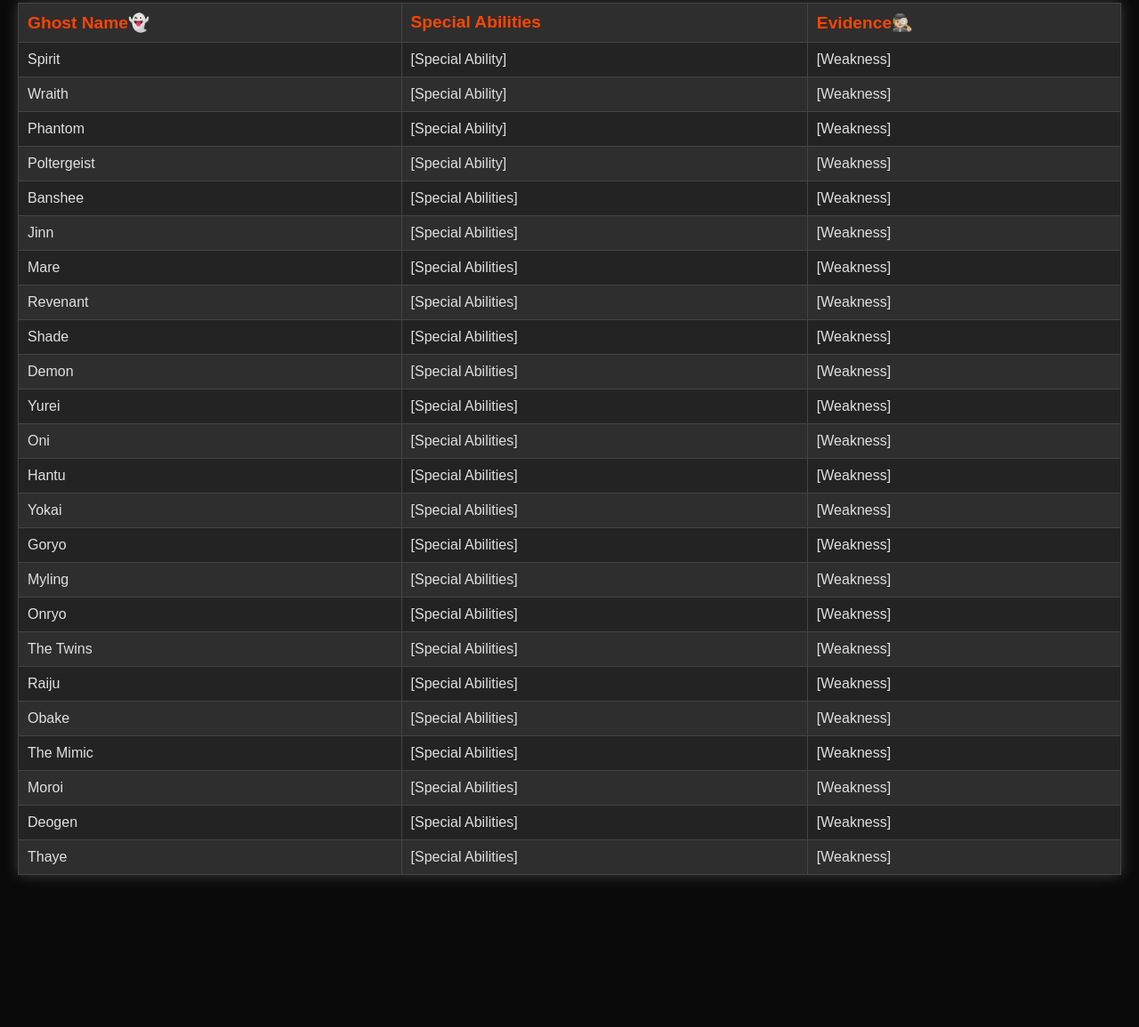
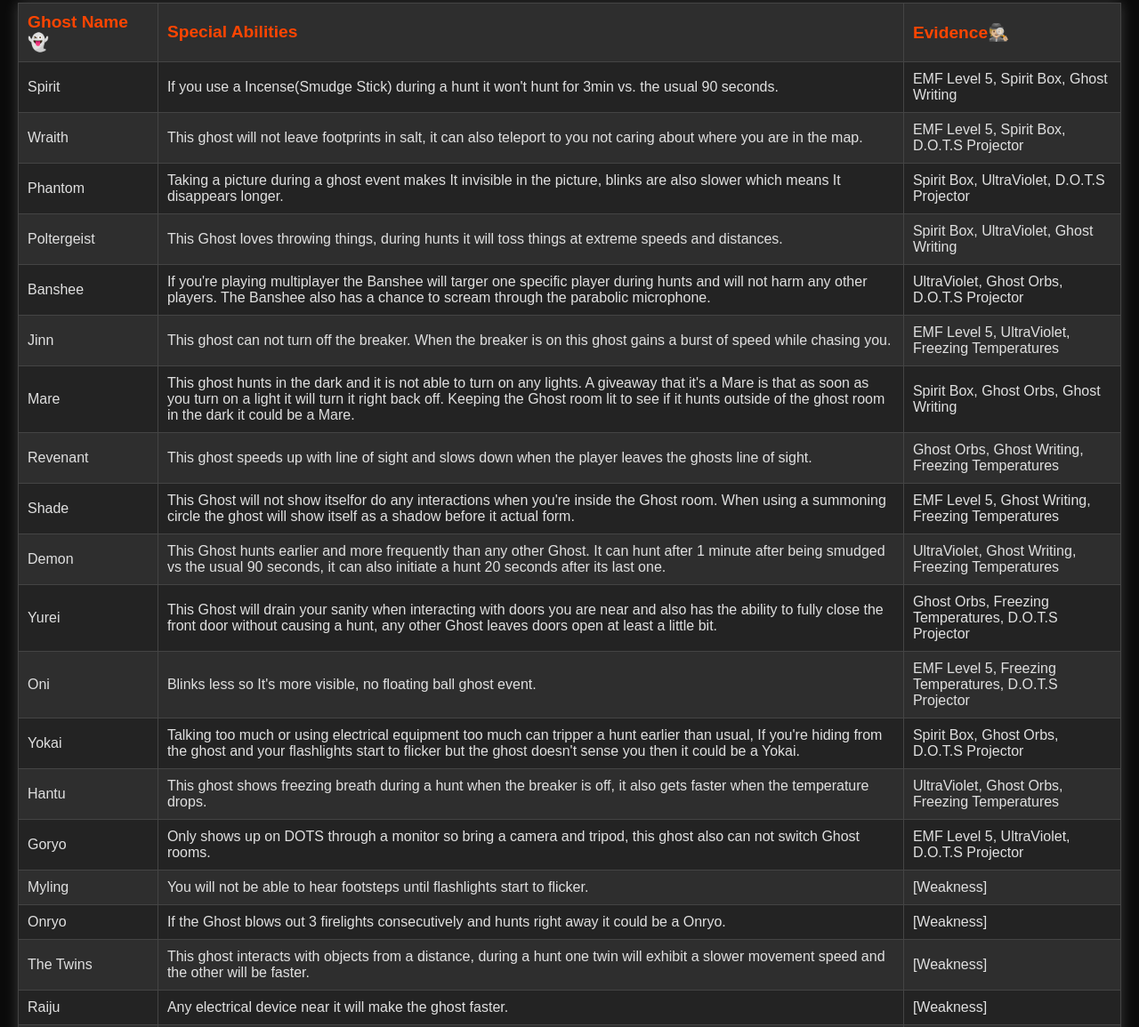
Before and after one commit to JoeyVedder/PhasmoCheatSheet, a plain HTML site: page index.html in a window 1280 px wide. Shown: the part 137-1292 px from the top of the page at 89% size. Before the commit the page ends 1141 px from the top, so only its background shows below. Drawn offline with Linux system fonts and the light colour scheme.

Commit message:
Finished the Special Abilities, now working on the Evidence

```diff
--- a/index.html
+++ b/index.html
@@ -20,122 +20,122 @@
         <tbody>
             <tr>
                 <td>Spirit</td>
-                <td>[Special Ability]</td>
-                <td>[Weakness]</td>
+                <td>If you use a Incense(Smudge Stick) during a hunt it won't hunt for 3min vs. the usual 90 seconds.</td>
+                <td>EMF Level 5, Spirit Box, Ghost Writing
             </tr>
             <tr>
                 <td>Wraith</td>
-                <td>[Special Ability]</td>
-                <td>[Weakness]</td>
+                <td>This ghost will not leave footprints in salt, it can also teleport to you not caring about where you are in the map.</td>
+                <td>EMF Level 5, Spirit Box, D.O.T.S Projector
             </tr>
             <tr>
                 <td>Phantom</td>
-                <td>[Special Ability]</td>
-                <td>[Weakness]</td>
+                <td>Taking a picture during a ghost event makes It invisible in the picture, blinks are also slower which means It disappears longer.</td>
+                <td>Spirit Box, UltraViolet, D.O.T.S Projector</td>
             </tr>
             <tr>
                 <td>Poltergeist</td>
-                <td>[Special Ability]</td>
-                <td>[Weakness]</td>
+                <td>This Ghost loves throwing things, during hunts it will toss things at extreme speeds and distances.</td>
+                <td>Spirit Box, UltraViolet, Ghost Writing</td>
             </tr>
             <tr>
                 <td>Banshee</td>
-                <td>[Special Abilities]</td>
-                <td>[Weakness]</td>
+                <td>If you're playing multiplayer the Banshee will targer one specific player during hunts and will not harm any other players. The Banshee also has a chance to scream through the parabolic microphone.</td>
+                <td>UltraViolet, Ghost Orbs, D.O.T.S Projector</td>
             </tr>
             <tr>
                 <td>Jinn</td>
-                <td>[Special Abilities]</td>
-                <td>[Weakness]</td>
+                <td>This ghost can not turn off the breaker. When the breaker is on this ghost gains a burst of speed while chasing you.</td>
+                <td>EMF Level 5, UltraViolet, Freezing Temperatures</td>
             </tr>
             <tr>
                 <td>Mare</td>
-                <td>[Special Abilities]</td>
-                <td>[Weakness]</td>
+                <td>This ghost hunts in the dark and it is not able to turn on any lights. A giveaway that it's a Mare is that as soon as you turn on a light it will turn it right back off. Keeping the Ghost room lit to see if it hunts outside of the ghost room in the dark it could be a Mare.</td>
+                <td>Spirit Box, Ghost Orbs, Ghost Writing</td>
             </tr>
             <tr>
                 <td>Revenant</td>
-                <td>[Special Abilities]</td>
-                <td>[Weakness]</td>
+                <td>This ghost speeds up with line of sight and slows down when the player leaves the ghosts line of sight.</td>
+                <td>Ghost Orbs, Ghost Writing, Freezing Temperatures</td>
             </tr>
             <tr>
                 <td>Shade</td>
-                <td>[Special Abilities]</td>
-                <td>[Weakness]</td>
+                <td>This Ghost will not show itselfor do any interactions when you're inside the Ghost room. When using a summoning circle the ghost will show itself as a shadow before it actual form.
+                <td>EMF Level 5, Ghost Writing, Freezing Temperatures</td>
             </tr>
             <tr>
                 <td>Demon</td>
-                <td>[Special Abilities]</td>
-                <td>[Weakness]</td>
+                <td>This Ghost hunts earlier and more frequently than any other Ghost. It can hunt after 1 minute after being smudged vs the usual 90 seconds, it can also initiate a hunt 20 seconds after its last one.</td>
+                <td>UltraViolet, Ghost Writing, Freezing Temperatures</td>
             </tr>
             <tr>
                 <td>Yurei</td>
-                <td>[Special Abilities]</td>
-                <td>[Weakness]</td>
+                <td>This Ghost will drain your sanity when interacting with doors you are near and also has the ability to fully close the front door without causing a hunt, any other Ghost leaves doors open at least a little bit.
+                <td>Ghost Orbs, Freezing Temperatures, D.O.T.S Projector</td>
             </tr>
             <tr>
                 <td>Oni</td>
-                <td>[Special Abilities]</td>
-                <td>[Weakness]</td>
+                <td>Blinks less so It's more visible, no floating ball ghost event.</td>
+                <td>EMF Level 5, Freezing Temperatures, D.O.T.S Projector</td>
+            </tr>
+            <tr>
+                <td>Yokai</td>
+                <td>Talking too much or using electrical equipment too much can tripper a hunt earlier than usual, If you're hiding from the ghost and your flashlights start to flicker but the ghost doesn't sense you then it could be a Yokai.</td>
+                <td>Spirit Box, Ghost Orbs, D.O.T.S Projector</td>
             </tr>
             <tr>
                 <td>Hantu</td>
-                <td>[Special Abilities]</td>
-                <td>[Weakness]</td>
-            </tr>
-            <tr>
-                <td>Yokai</td>
-                <td>[Special Abilities]</td>
-                <td>[Weakness]</td>
+                <td>This ghost shows freezing breath during a hunt when the breaker is off, it also gets faster when the temperature drops.</td>
+                <td>UltraViolet, Ghost Orbs, Freezing Temperatures</td>
             </tr>
             <tr>
                 <td>Goryo</td>
-                <td>[Special Abilities]</td>
-                <td>[Weakness]</td>
+                <td>Only shows up on DOTS through a monitor so bring a camera and tripod, this ghost also can not switch Ghost rooms.</td>
+                <td>EMF Level 5, UltraViolet, D.O.T.S Projector</td>
             </tr>
             <tr>
                 <td>Myling</td>
-                <td>[Special Abilities]</td>
+                <td>You will not be able to hear footsteps until flashlights start to flicker.</td>
                 <td>[Weakness]</td>
             </tr>
             <tr>
                 <td>Onryo</td>
-                <td>[Special Abilities]</td>
+                <td>If the Ghost blows out 3 firelights consecutively and hunts right away it could be a Onryo.
                 <td>[Weakness]</td>
             </tr>
             <tr>
                 <td>The Twins</td>
-                <td>[Special Abilities]</td>
+                <td>This ghost interacts with objects from a distance, during a hunt one twin will exhibit a slower movement speed and the other will be faster.</td>
                 <td>[Weakness]</td>
             </tr>
             <tr>
                 <td>Raiju</td>
-                <td>[Special Abilities]</td>
+                <td>Any electrical device near it will make the ghost faster.</td>
                 <td>[Weakness]</td>
             </tr>
             <tr>
                 <td>Obake</td>
-                <td>[Special Abilities]</td>
+                <td>The Shapeshifter, this ghost has a chance of shapeshifting during hunts, it also stays invisible longer during the blinks.</td>
                 <td>[Weakness]</td>
             </tr>
             <tr>
                 <td>The Mimic</td>
-                <td>[Special Abilities]</td>
+                <td>The Mimic shows Ghost Orbsin no evidence runs. This Ghost will also show 3 other pieces of evidence along with the Ghost Orbs.
                 <td>[Weakness]</td>
             </tr>
             <tr>
                 <td>Moroi</td>
-                <td>[Special Abilities]</td>
+                <td>Gets faster the lower your sanity gets. Incense(Smudge Sticks) blinds them longer (7.5s vs the regular 5s).</td>
                 <td>[Weakness]</td>
             </tr>
             <tr>
-                <td>Deogen</td>
-                <td>[Special Abilities]</td>
+                <td>Deogen (My Personal Favorite)</td>
+                <td>You can not hide from this ghost. This ghost is fast when its far away but insanely slow when it's near players.</td>
                 <td>[Weakness]</td>
             </tr>
             <tr>
                 <td>Thaye</td>
-                <td>[Special Abilities]</td>
+                <td>This ghost starts fast and aggressive but weakens overtime, also moves fast without line of sight.</td>
                 <td>[Weakness]</td>
             </tr>
         </tbody>
```
